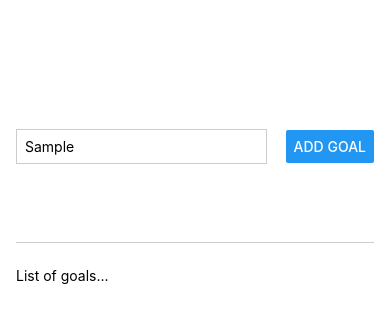
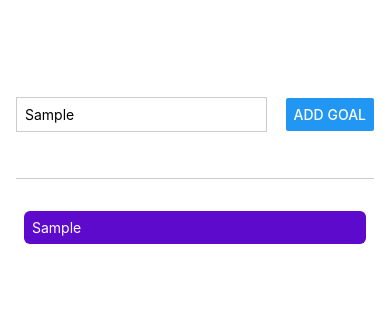
Before and after one commit to ArtVioletta/goals-app, a React Native app: screen / in a window 390 px wide. Both pictures are taken after typing "Sample" into the empty fields and a click on the button "ADD GOAL". Shown: the top 322 px of the page. Built offline with nearby package versions, Linux system fonts and the light colour scheme.

Commit message:
iOS & Android Styling Differences

```diff
--- a/App.js
+++ b/App.js
@@ -1,16 +1,38 @@
 import { StatusBar } from 'expo-status-bar';
+import { useState } from 'react';
 import { StyleSheet, Text, View, Button, TextInput } from 'react-native';
 
 export default function App() {
+  const [enteredGoalText, setEnteredGoalText] = useState('');
+  const [courseGoals, setCourseGoals] = useState([]);
+
+  function goalInputHandler(enteredText) {
+    setEnteredGoalText(enteredText);
+  }
+
+  function addGoalHandler() {
+    setCourseGoals((currentCourseGoals) => [
+      ...currentCourseGoals,
+      enteredGoalText,
+    ]);
+  }
   return (
     <View style={styles.appContainer}>
       <View style={styles.inputContainer}>
-        <TextInput style={styles.textInput} placeholder="Your course goal!" />
-        <Button title="Add Goal" />
+        <TextInput
+          style={styles.textInput}
+          placeholder="Your course goal!"
+          onChangeText={goalInputHandler}
+        />
+        <Button title="Add Goal" onPress={addGoalHandler} />
       </View>
 
       <View style={styles.goalsContainer}>
-        <Text>List of goals...</Text>
+        {courseGoals.map((goal) => (
+          <View style={styles.goalItem} key={goal}>
+            <Text style={styles.goalText}>{goal}</Text>
+          </View>
+        ))}
       </View>
     </View>
   );
@@ -39,6 +61,16 @@ const styles = StyleSheet.create({
     padding: 8,
   },
   goalsContainer: {
-    flex: 3,
+    flex: 5,
+  },
+  goalItem: {
+    margin: 8,
+    padding: 8,
+    borderRadius: 6,
+    backgroundColor: '#5e0acc',
+    color: 'white',
+  },
+  goalText: {
+    color: 'white',
   },
 });
```
